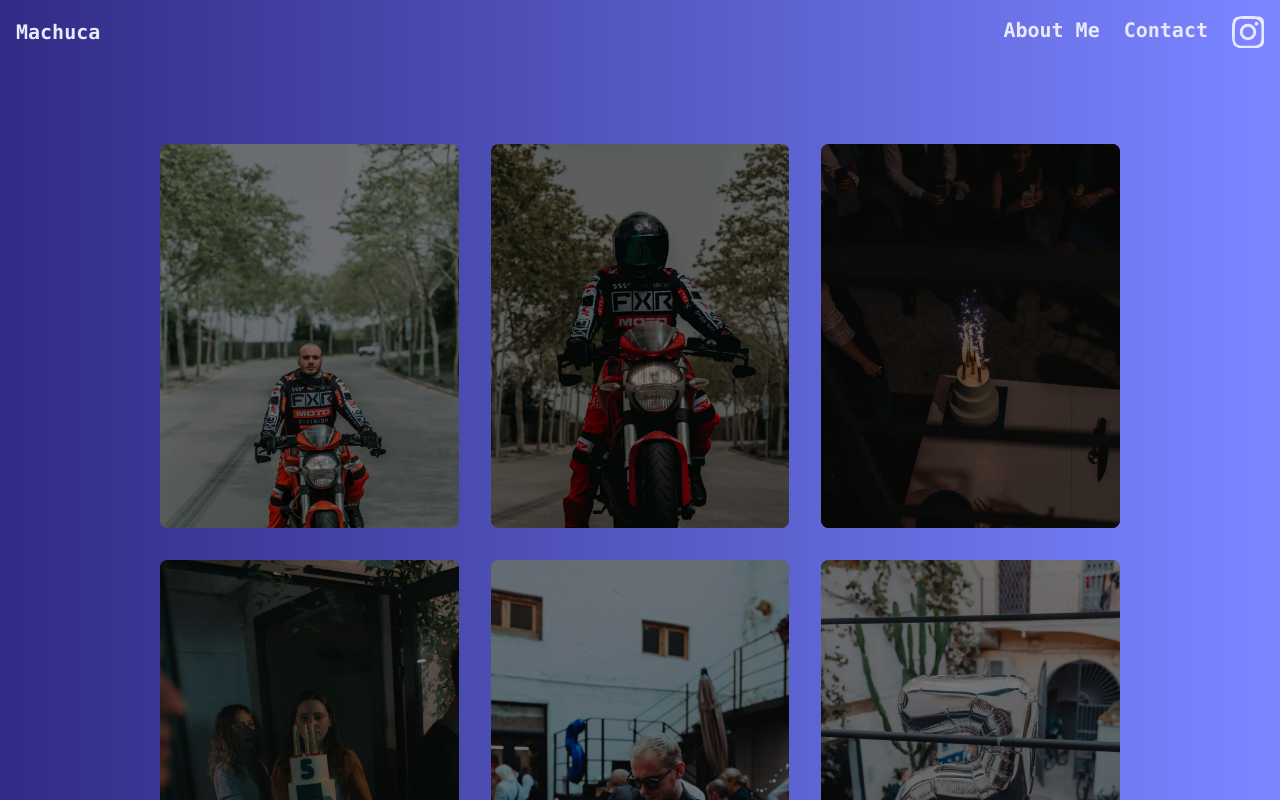
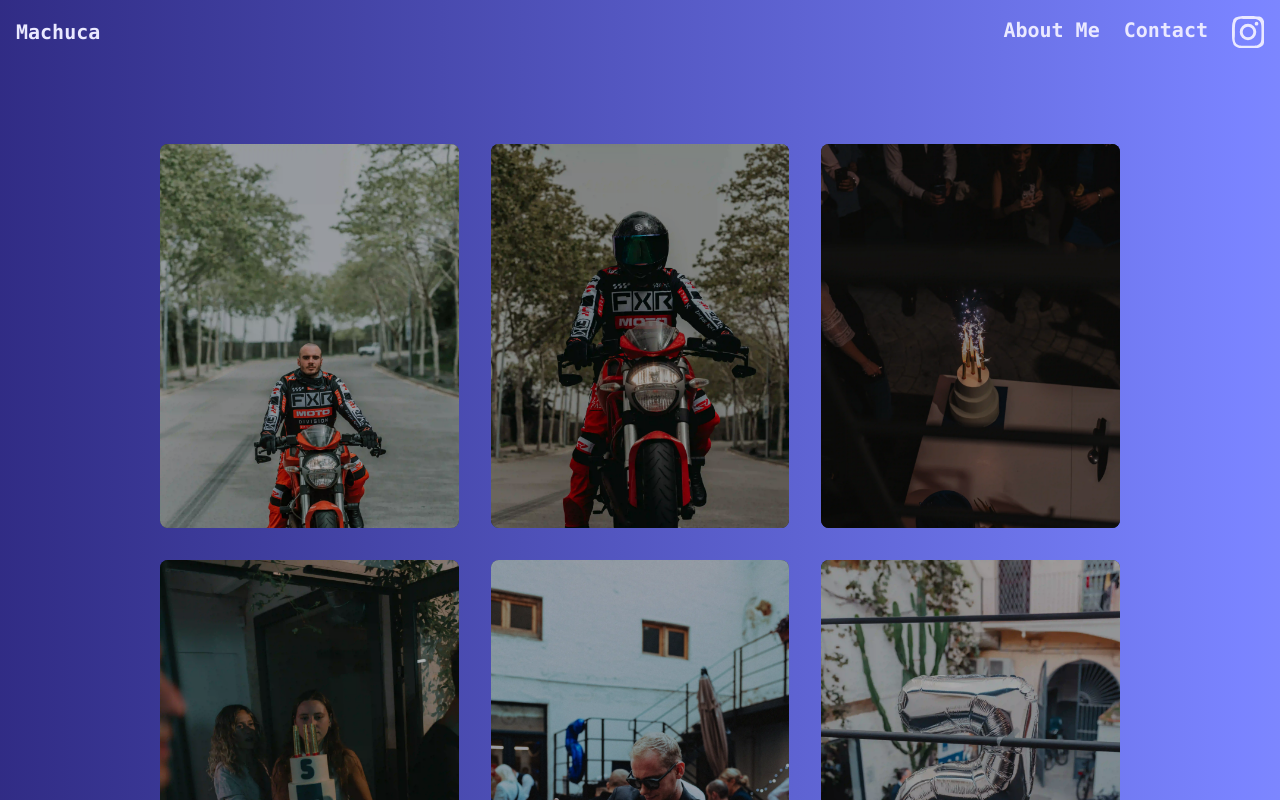
Before and after one commit to Machvca/portfoliophotos, a Next.js app: page /shootings in a window 1280 px wide. Shown: the top 800 px of the page. Built offline with nearby package versions, Linux system fonts and the light colour scheme; what @midudev/tailwind-animations would draw is missing.

Commit message:
lazy loading

```diff
--- a/app/components/ui/focus-cards.tsx
+++ b/app/components/ui/focus-cards.tsx
@@ -141,11 +141,11 @@ export function FocusCards({ cards }: { cards: CardData[] }) {
               alt={card.title}
               width={800}
               height={600}
-              className="object-cover absolute inset-0"
+              className="object-cover absolute inset-0 loading='lazy' unoptimized"
             />
             <div
               className={cn(
-                "absolute inset-0 bg-black/50 flex items-end py-8 px-4 transition-opacity duration-300",
+                "absolute inset-0 bg-black/30 flex items-end py-8 px-4 transition-opacity duration-300",
                 hovered === index ? "opacity-0" : "opacity-100"
               )}
             />
@@ -177,7 +177,8 @@ export function FocusCards({ cards }: { cards: CardData[] }) {
                 alt="Expanded"
                 width={1200}
                 height={1200}
-                className="max-w-full max-h-screen object-contain"
+                className="max-w-full max-h-screen object-contain loading='lazy' unoptimized"
+
               />
             </motion.div>
 
```
